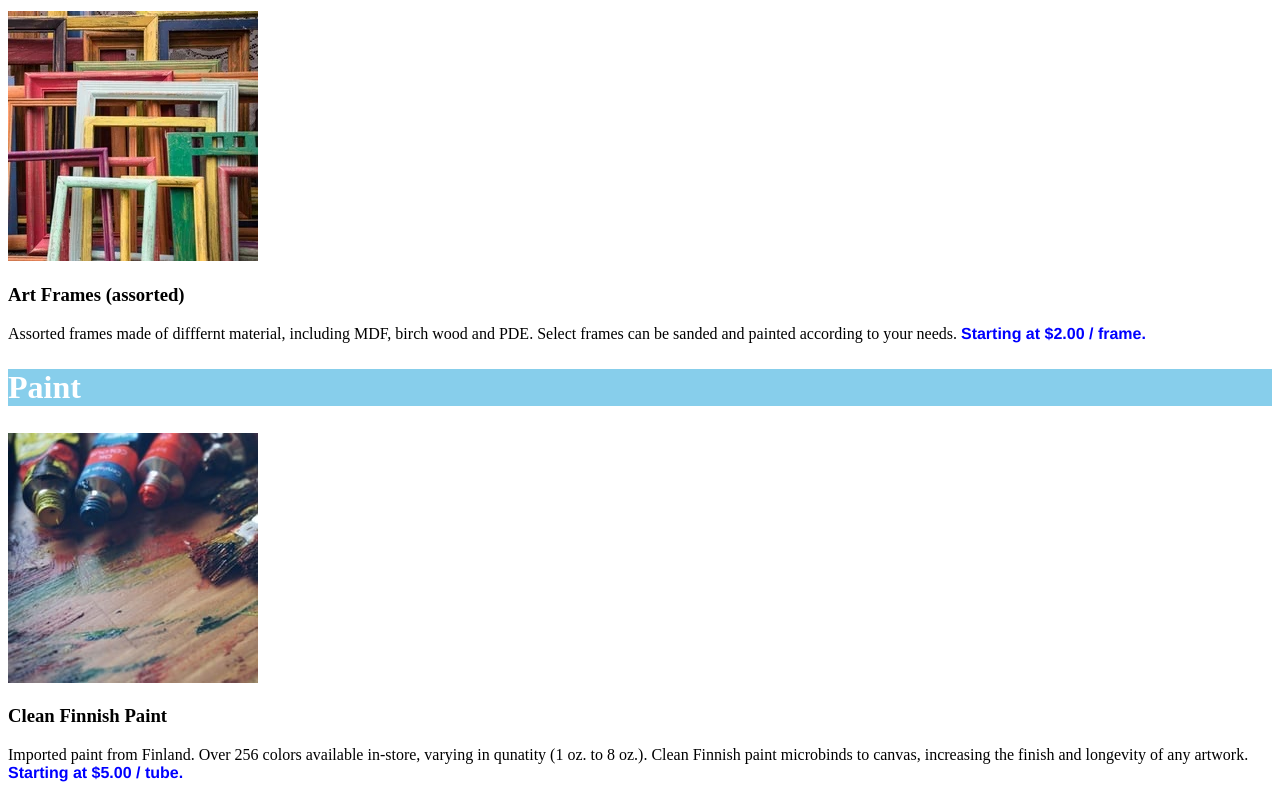
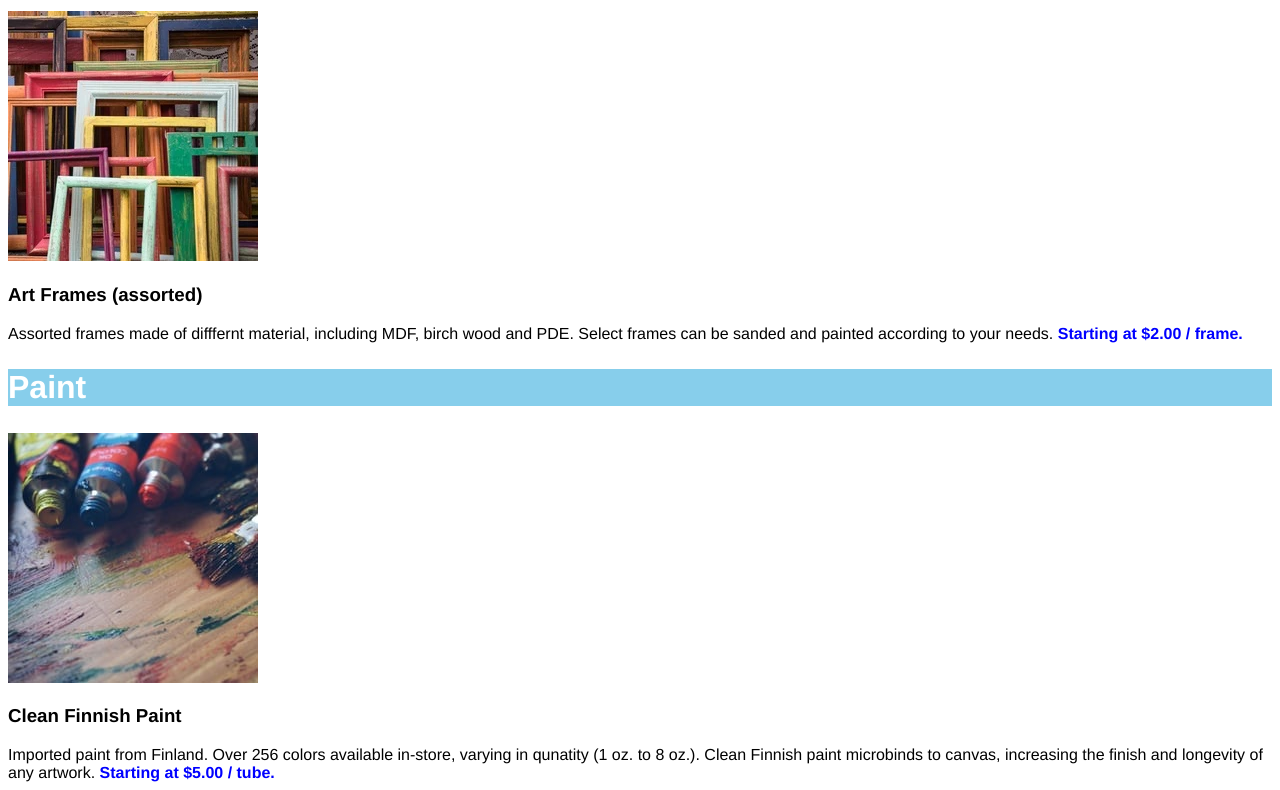
Before and after one commit to OtG5/Dasmotos-codereview, a plain HTML site: page index.html in a window 1280 px wide. Shown: the part 723-1513 px from the top of the page. Drawn offline with Linux system fonts and the light colour scheme.

Commit message:
Update styles.css
font changes

```diff
--- a/css/styles.css
+++ b/css/styles.css
@@ -7,6 +7,10 @@ h1 {
     color: khaki;
     text-align: center;
     background-image: url('../images/pattern.jpg');
+}
+
+h1,h2,h3,p{
+  font-family: Helvetica, sans-serif;
 }
 
 /* Style rules for the Brush content */
@@ -29,9 +33,12 @@ h1 {
 
 /* Sub header style rule */
 h2 {
-    font-family: Helvectica;
     font-size: 32px;
     font-weight: bold;
+}
+
+h3 {
+    text-align: left;
 }
 
 /* Style for the  price */
```
